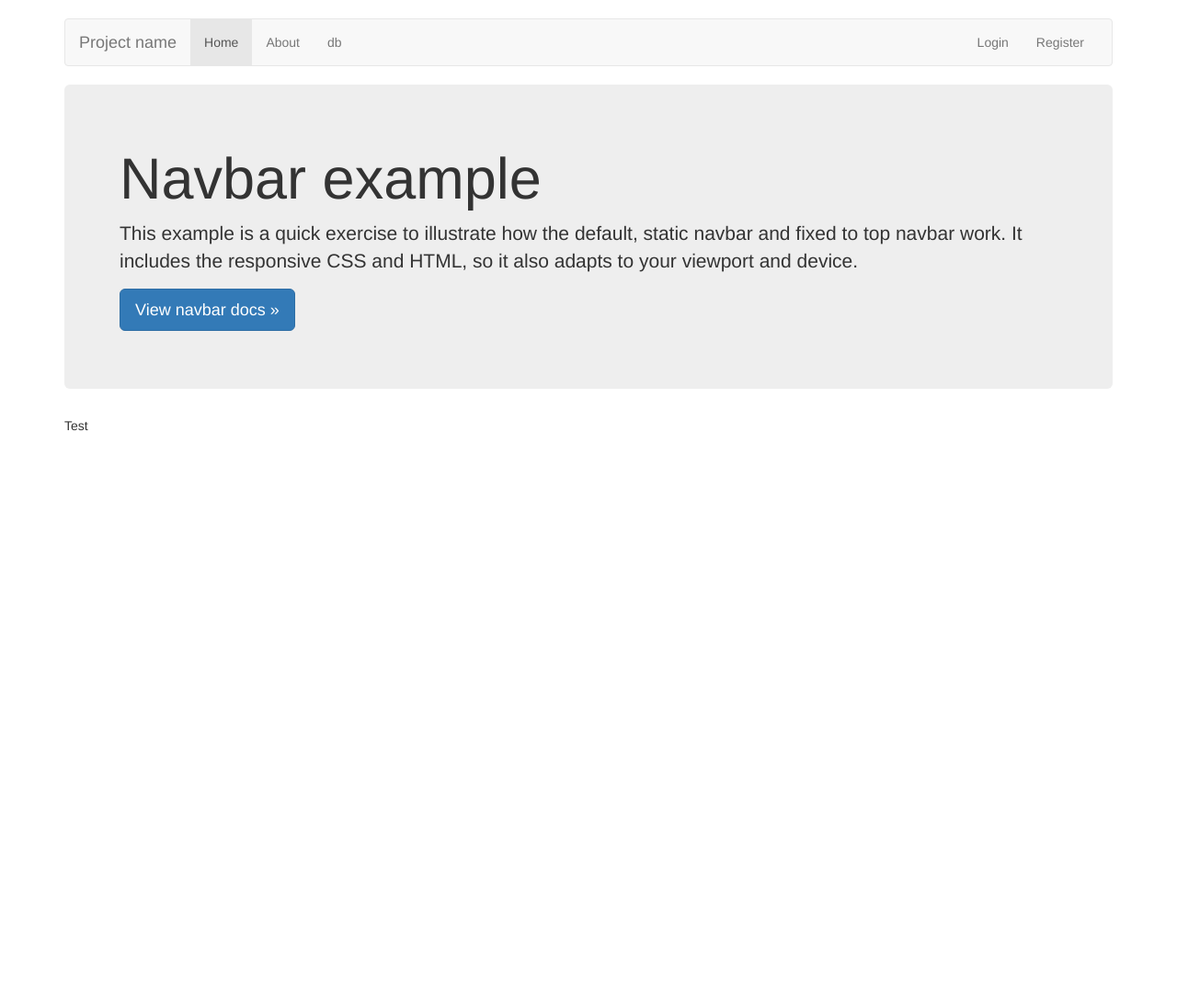
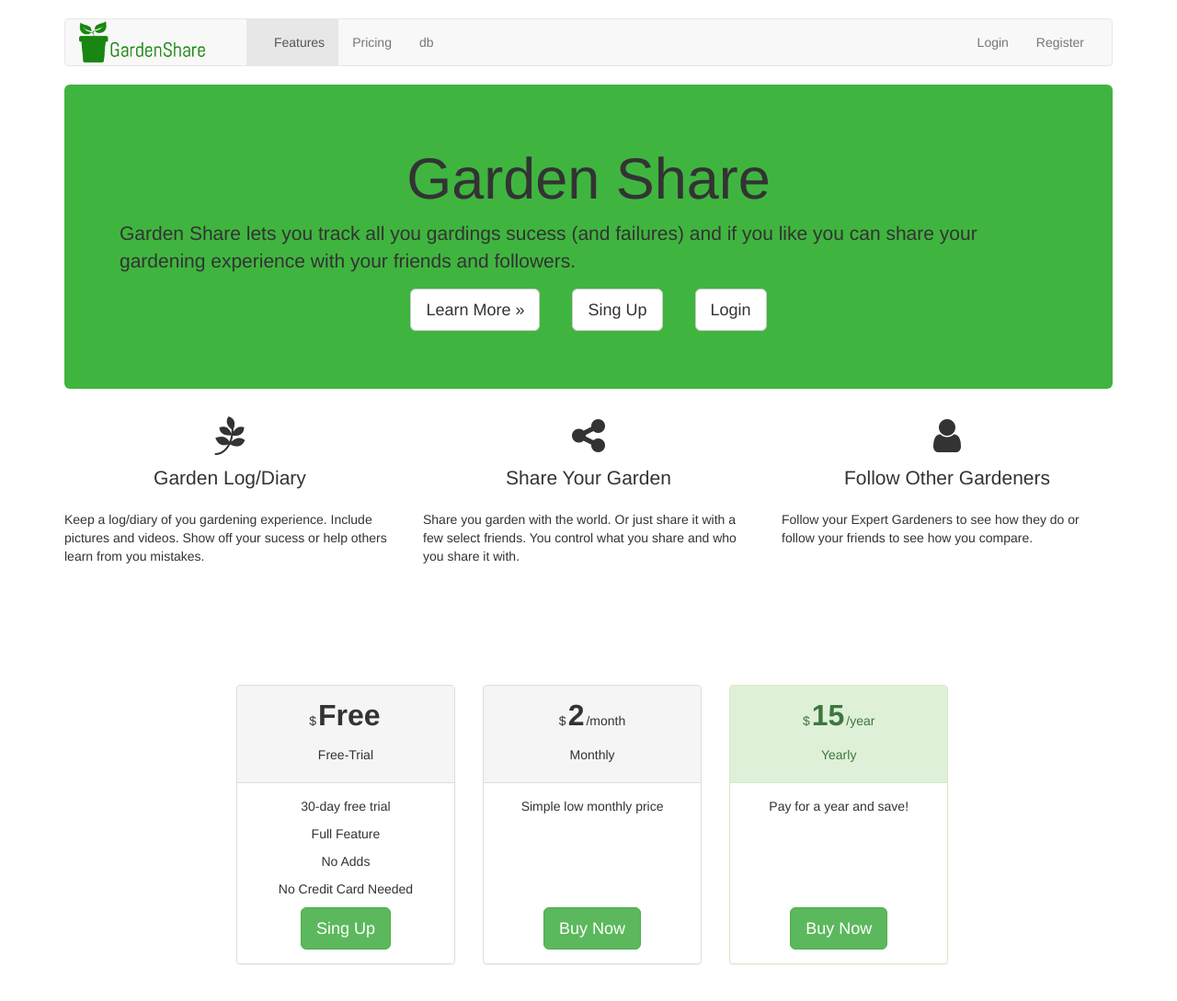
Before and after one commit to timpandrews/Pepper, a Django app: page / in a window 1280 px wide. Shown: the whole page at 92% size. Before the commit the page ends 469 px from the top, so only its background shows below. Run offline with Django 3.2, Linux system fonts and the light colour scheme; some libraries are stand-ins or nearby versions.

Commit message:
Landing Page

```diff
--- a/static/css/custom.css
+++ b/static/css/custom.css
@@ -1,11 +1,37 @@
 /*Custom styles for this template */
 body {
-  padding-top: 20px;
-  padding-bottom: 20px;
+    padding-top: 20px;
+    padding-bottom: 20px;
 }
 .navbar {
-  margin-bottom: 20px;
+    margin-bottom: 20px;
 }
 
-/*Test Styles*/
-.test { color: #6495ed }
+.jumbotron {
+    background-color: #3fb53f;
+}
+
+.logo {
+    height: 45px;
+    margin-top: -13px;
+}
+
+.center {
+    text-align: center;
+}
+
+/*Landing Page - Pricing Section*/
+.amount {
+    font-size: xx-large;
+    font-weight: bold;
+    padding: 2px;
+}
+
+.pricing {
+    height: 325px;
+}
+
+.btn-pricing{
+    position: absolute;
+    bottom:0;
+}
--- a/templates/home.html
+++ b/templates/home.html
@@ -3,16 +3,86 @@
 
 {% block jumbotron %}
     <div class="jumbotron">
-        <h1>Navbar example</h1>
-        <p>This example is a quick exercise to illustrate how the default, static navbar and fixed to top navbar work. It includes the responsive CSS and HTML, so it also adapts to your viewport and device.</p>
-        <p>
-            <a class="btn btn-lg btn-primary" href="../../components/#navbar" role="button">View navbar docs &raquo;</a>
+        <h1 class="center">Garden Share</h1>
+        <p>Garden Share lets you track all you gardings sucess (and failures) and if you like you can share your gardening experience with your friends and followers.</p>
+        <p class="center">
+            <a class="btn btn-lg btn-default" href="#features" role="button">Learn More &raquo;</a>
+            &nbsp;&nbsp;&nbsp;&nbsp;
+            <a class="btn btn-lg btn-default" href="#" role="button">Sing Up</a>
+            &nbsp;&nbsp;&nbsp;&nbsp;
+            <a class="btn btn-lg btn-default" href="#" role="button">Login</a>
         </p>
     </div>
-
-    <p>Test</p>
 {% endblock %}
 
 {% block content %}
-
+    <div class="row" id="features">
+        <div class="col-sm-4">
+            <p class="center"><i class="fa fa-pagelines fa-3x"></i></p>
+            <p class="lead center">Garden Log/Diary</p>
+            <p>Keep a log/diary of you gardening experience.  Include pictures and videos.  Show off your sucess or help others learn from you mistakes.</p>
+        </div> <!-- /col -->
+        <div class="col-sm-4">
+            <p class="center"><i class="fa fa-share-alt fa-3x"></i></p>
+            <p class="lead center">Share Your Garden</p>
+            <p>Share you garden with the world.  Or just share it with a few select friends.  You control what you share and who you share it with.</p>
+        </div> <!-- /col -->
+        <div class="col-sm-4">
+            <p class="center"><i class="fa fa-user fa-3x"></i></p>
+            <p class="lead center">Follow Other Gardeners</p>
+            <p>Follow your Expert Gardeners to see how they do or follow your friends to see how you compare.</p>
+        </div> <!-- /col -->
+    </div> <!-- /row -->
+    <br><br><br><br><br><br>
+    <div class="row" id="pricing">
+        <div class="col-sm-11 col-sm-offset-1">
+            <div class="row">
+                <div class="col-sm-3 col-sm-offset-1">
+                    <div class="panel panel-default text-center panel-pricing">
+                        <div class="panel-heading">
+                            <p>$<span class="amount">Free</span></p>
+                            <p>Free-Trial</p>
+                        </div>
+                        <div class="panel-body">
+                            <p>30-day free trial</p>
+                            <p>Full Feature</p>
+                            <p>No Adds</p>
+                            <p>No Credit Card Needed</p>
+                            <a class="btn btn-lg btn-success " href="#" role="button">Sing Up</a>
+                        </div>
+                    </div>
+                </div> <!-- /col -->
+                <div class="col-sm-3">
+                    <div class="panel panel-default text-center panel-pricing">
+                        <div class="panel-heading">
+                            <p>$<span class="amount">2</span>/month</p>
+                            <p>Monthly</p>
+                        </div>
+                        <div class="panel-body text-center">
+                            <p>Simple low monthly price</p>
+                            <p>&nbsp;</p>
+                            <p>&nbsp;</p>
+                            <p>&nbsp;</p>
+                            <a class="btn btn-lg btn-success" href="#" role="button">Buy Now</a>
+                        </div>
+                    </div>
+                </div> <!-- /col -->
+                <div class="col-sm-3">
+                    <div class="panel panel-success text-center panel-pricing">
+                        <div class="panel-heading text-center">
+                            <p>$<span class="amount">15</span>/year</p>
+                            <p>Yearly</p>
+                        </div>
+                        <div class="panel-body">
+                            <p>Pay for a year and save!</p>
+                            <p>&nbsp;</p>
+                            <p>&nbsp;</p>
+                            <p>&nbsp;</p>
+                            <a class="btn btn-lg btn-success" href="#" role="button">Buy Now</a>
+                        </div>
+                    </div>
+                </div> <!-- /col -->
+            </div> <!-- /row -->
+        </div> <!-- /col -->
+    </div> <!-- /row -->
 {% endblock %}
--- a/templates/include_css.html
+++ b/templates/include_css.html
@@ -2,6 +2,9 @@
 
 <!-- Bootstrap 3.3.6 minified CSS -->
 <link rel="stylesheet" href="https://maxcdn.bootstrapcdn.com/bootstrap/3.3.6/css/bootstrap.min.css" integrity="sha384-1q8mTJOASx8j1Au+a5WDVnPi2lkFfwwEAa8hDDdjZlpLegxhjVME1fgjWPGmkzs7" crossorigin="anonymous">
+
+<!-- Font-Awesome 4.5 minified CSS -->
+<link rel="stylesheet" href="https://maxcdn.bootstrapcdn.com/font-awesome/4.5.0/css/font-awesome.min.css">
 
 <!-- IE10 viewport hack for Surface/desktop Windows 8 bug -->
 <link href="{% static 'css/ie10-viewport-bug-workaround.css' %}" rel="stylesheet">
--- a/templates/include_navbar.html
+++ b/templates/include_navbar.html
@@ -1,3 +1,5 @@
+{% load staticfiles %}
+
 <nav class="navbar navbar-default">
     <div class="container-fluid">
         <div class="navbar-header">
@@ -7,12 +9,12 @@
               <span class="icon-bar"></span>
               <span class="icon-bar"></span>
             </button>
-            <a class="navbar-brand" href="{% url 'home' %}">Project name</a>
+            <a class="navbar-brand" href="{% url 'home' %}"><img class="logo" src="{% static 'img/gardenShare_logo.png' %}"</a>
         </div>
         <div id="navbar" class="navbar-collapse collapse">
             <ul class="nav navbar-nav">
-                <li class="active"><a href="{% url 'home' %}">Home</a></li>
-                <li><a href="#">About</a></li>
+                <li class="active"><a href="#features">Features</a></li>
+                <li><a href="#pricing">Pricing</a></li>
                 <li><a href="{% url 'db' %}">db</a></li>
             </ul>
             <ul class="nav navbar-nav navbar-right">
@@ -25,9 +27,7 @@
             </ul>
         </div><!--/.nav-collapse -->
         {% if request.user.is_authenticated %}
-            <div>
-                <span class="lead">Welcome {{ user }}</span>
-            </div>
+
         {% endif %}
     </div><!--/.container-fluid -->
 </nav>
```
Also changed, not shown: README.md, db.sqlite3, static/img/favicon.ico, static/img/gardenShare_logo.png (added), static/img/gardenShare_mark.png (added), 1 other file.
